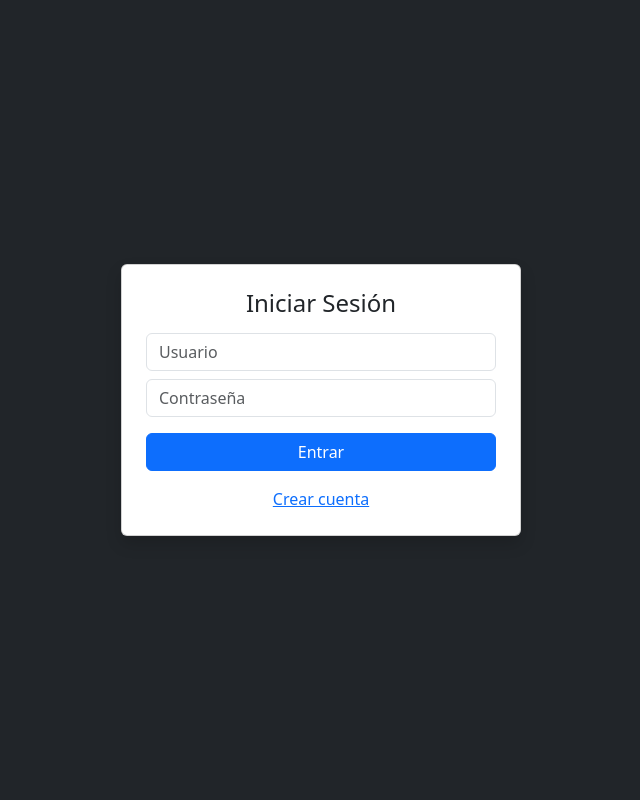
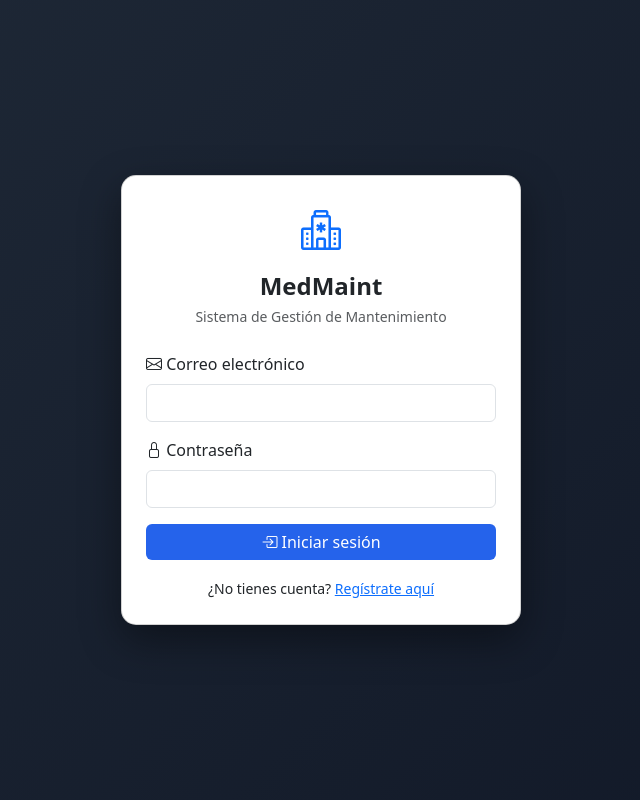
Before and after one commit to 25303067-ship-it/medmaint, a Flask app: page /login in a window 1280 px wide. Shown: the whole page, without its empty margins (319-959 px from the left). Run offline with Flask 3, Linux system fonts and the light colour scheme.

Commit message:
Add files via upload

```diff
--- a/app.py
+++ b/app.py
@@ -7,11 +7,17 @@ from datetime import datetime
 app = Flask(__name__)
 
 # =========================
-# CONFIGURACIÓN
+# CONFIGURACIÓN SEGURA
 # =========================
 
 app.config["SECRET_KEY"] = os.environ.get("SECRET_KEY", "medmaint_secret_key")
 
+# Configuración para producción HTTPS (Render)
+app.config["SESSION_COOKIE_SECURE"] = True
+app.config["SESSION_COOKIE_HTTPONLY"] = True
+app.config["SESSION_COOKIE_SAMESITE"] = "Lax"
+
+# Base de datos
 database_url = os.environ.get("DATABASE_URL")
 
 if database_url:
@@ -19,7 +25,6 @@ if database_url:
         database_url = database_url.replace("postgres://", "postgresql://", 1)
     app.config["SQLALCHEMY_DATABASE_URI"] = database_url
 else:
-    # Para uso local con SQLite
     app.config["SQLALCHEMY_DATABASE_URI"] = "sqlite:///database.db"
 
 app.config["SQLALCHEMY_TRACK_MODIFICATIONS"] = False
@@ -75,8 +80,8 @@ def index():
 @app.route("/login", methods=["GET", "POST"])
 def login():
     if request.method == "POST":
-        email = request.form["email"]
-        password = request.form["password"]
+        email = request.form.get("email")
+        password = request.form.get("password")
 
         usuario = Usuario.query.filter_by(email=email).first()
 
@@ -96,9 +101,9 @@ def login():
 @app.route("/register", methods=["GET", "POST"])
 def register():
     if request.method == "POST":
-        nombre = request.form["nombre"]
-        email = request.form["email"]
-        password = generate_password_hash(request.form["password"])
+        nombre = request.form.get("nombre")
+        email = request.form.get("email")
+        password = generate_password_hash(request.form.get("password"))
 
         if Usuario.query.filter_by(email=email).first():
             flash("El usuario ya existe")
@@ -137,11 +142,11 @@ def agregar_equipo():
         return redirect(url_for("login"))
 
     nuevo_equipo = Equipo(
-        nombre=request.form["nombre"],
-        marca=request.form["marca"],
-        modelo=request.form["modelo"],
-        numero_serie=request.form["numero_serie"],
-        ubicacion=request.form["ubicacion"]
+        nombre=request.form.get("nombre"),
+        marca=request.form.get("marca"),
+        modelo=request.form.get("modelo"),
+        numero_serie=request.form.get("numero_serie"),
+        ubicacion=request.form.get("ubicacion")
     )
 
     db.session.add(nuevo_equipo)
@@ -159,8 +164,8 @@ def agregar_orden():
         return redirect(url_for("login"))
 
     nueva_orden = Orden(
-        descripcion=request.form["descripcion"],
-        equipo_id=request.form["equipo_id"]
+        descripcion=request.form.get("descripcion"),
+        equipo_id=request.form.get("equipo_id")
     )
 
     db.session.add(nueva_orden)
@@ -169,8 +174,9 @@ def agregar_orden():
     return redirect(url_for("index"))
 
 # =========================
-# MAIN
+# PRODUCCIÓN (RENDER)
 # =========================
 
 if __name__ == "__main__":
-    app.run(host="0.0.0.0", port=10000)
+    port = int(os.environ.get("PORT", 10000))
+    app.run(host="0.0.0.0", port=port)
--- a/templates/login.html
+++ b/templates/login.html
@@ -1,22 +1,97 @@
 <!DOCTYPE html>
-<html>
+<html lang="es">
 <head>
-    <title>Login - MedMaint</title>
+    <meta charset="UTF-8">
+    <title>Login | MedMaint</title>
+    <meta name="viewport" content="width=device-width, initial-scale=1.0">
+
+    <!-- Bootstrap 5 -->
     <link href="https://cdn.jsdelivr.net/npm/bootstrap@5.3.2/dist/css/bootstrap.min.css" rel="stylesheet">
+
+    <!-- Iconos Bootstrap -->
+    <link href="https://cdn.jsdelivr.net/npm/bootstrap-icons@1.11.1/font/bootstrap-icons.css" rel="stylesheet">
+
+    <style>
+        body {
+            background: linear-gradient(135deg, #1f2937, #111827);
+            height: 100vh;
+            display: flex;
+            align-items: center;
+            justify-content: center;
+        }
+
+        .card-login {
+            width: 100%;
+            max-width: 400px;
+            border-radius: 15px;
+            box-shadow: 0 15px 40px rgba(0,0,0,0.4);
+        }
+
+        .logo-title {
+            font-weight: bold;
+            font-size: 1.5rem;
+        }
+
+        .btn-primary {
+            background-color: #2563eb;
+            border: none;
+        }
+
+        .btn-primary:hover {
+            background-color: #1d4ed8;
+        }
+
+        .form-control:focus {
+            box-shadow: none;
+            border-color: #2563eb;
+        }
+    </style>
 </head>
-<body class="bg-dark d-flex justify-content-center align-items-center vh-100">
+<body>
 
-<div class="card p-4 shadow" style="width: 400px;">
-    <h4 class="mb-3 text-center">Iniciar Sesión</h4>
+<div class="card card-login p-4">
+    <div class="text-center mb-4">
+        <i class="bi bi-hospital fs-1 text-primary"></i>
+        <div class="logo-title mt-2">MedMaint</div>
+        <small class="text-muted">Sistema de Gestión de Mantenimiento</small>
+    </div>
+
+    <!-- Mensajes Flash -->
+    {% with messages = get_flashed_messages() %}
+        {% if messages %}
+            <div class="alert alert-danger text-center">
+                {{ messages[0] }}
+            </div>
+        {% endif %}
+    {% endwith %}
 
     <form method="POST">
-        <input type="text" name="usuario" class="form-control mb-2" placeholder="Usuario" required>
-        <input type="password" name="clave" class="form-control mb-3" placeholder="Contraseña" required>
-        <button class="btn btn-primary w-100">Entrar</button>
+
+        <div class="mb-3">
+            <label class="form-label">
+                <i class="bi bi-envelope"></i> Correo electrónico
+            </label>
+            <input type="email" name="email" class="form-control" required>
+        </div>
+
+        <div class="mb-3">
+            <label class="form-label">
+                <i class="bi bi-lock"></i> Contraseña
+            </label>
+            <input type="password" name="password" class="form-control" required>
+        </div>
+
+        <button type="submit" class="btn btn-primary w-100">
+            <i class="bi bi-box-arrow-in-right"></i> Iniciar sesión
+        </button>
+
     </form>
 
     <div class="text-center mt-3">
-        <a href="/register">Crear cuenta</a>
+        <small>
+            ¿No tienes cuenta?
+            <a href="{{ url_for('register') }}">Regístrate aquí</a>
+        </small>
     </div>
 </div>
 
```
